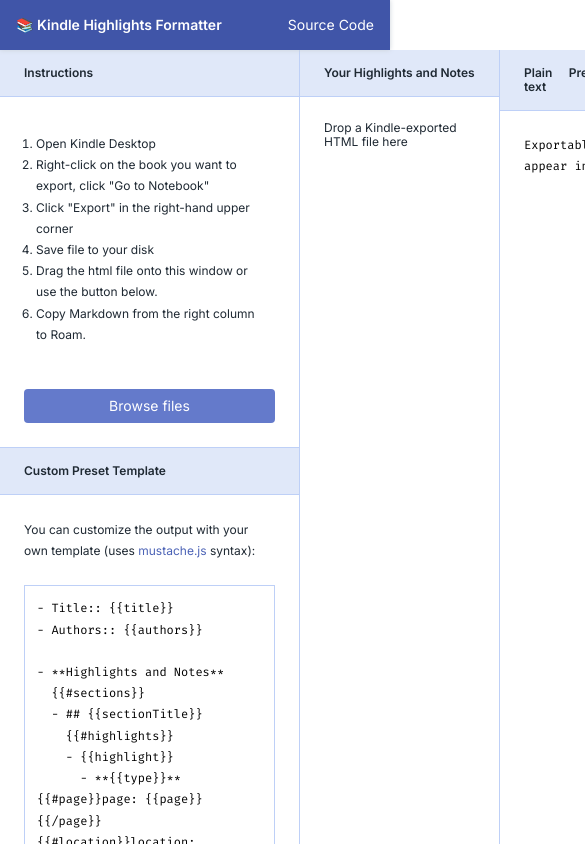
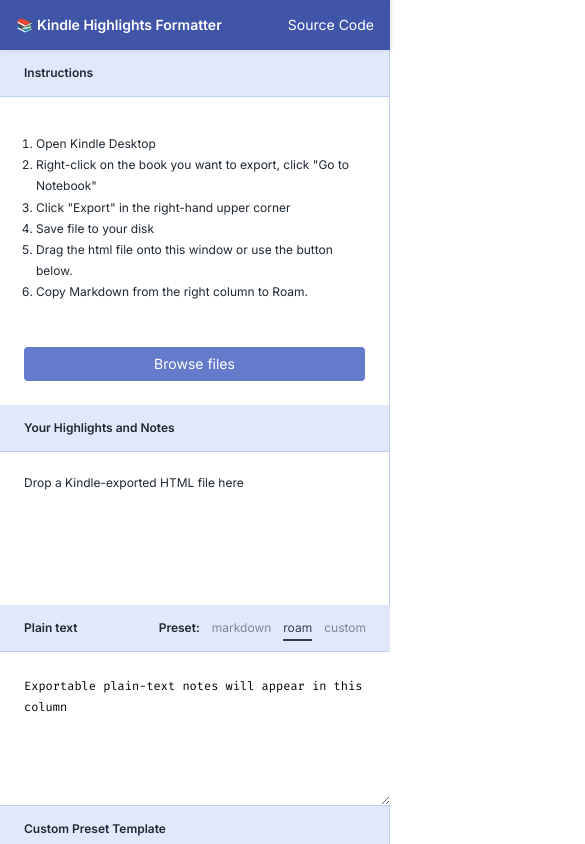
Before and after one commit to pch/kindle-formatter, a Next.js app: page / in a window 390 px wide. Shown: the top 844 px of the page, 585 px wide, since content can reach past the window. Built offline with nearby package versions, Linux system fonts and the light colour scheme.

Commit message:
Basic mobile styles

```diff
--- a/appConfig.js
+++ b/appConfig.js
@@ -6,7 +6,7 @@
 
 export const breakpoints = {
   breakS: `(max-width: 576px)`,
-  breakM: `(max-width: 950px)`,
+  breakM: `(max-width: 850px)`,
   breakL: `(max-width: 1020px)`,
   breakXL: `(max-width: 1440px)`,
 };
--- a/components/BooksApp/BookAppStyles.js
+++ b/components/BooksApp/BookAppStyles.js
@@ -1,10 +1,10 @@
 import styled from "styled-components";
+import { breakpoints } from "appConfig";
 
 export const BookAppWrapper = styled.div`
   min-height: calc(100vh - var(--header-height));
   max-height: calc(100vh - var(--header-height));
   padding: 0;
-  min-width: 800px;
   max-width: 100%;
   margin: 0 auto;
 
@@ -13,14 +13,35 @@
     "instructions highlights export"
     "preset highlights export";
 
-  grid-template-columns: minmax(150px, 400px) minmax(200px, 1fr) minmax(
+  grid-template-columns: minmax(150px, 400px) minmax(200px, auto) minmax(
       300px,
-      1fr
+      auto
     );
 
   grid-template-rows: 1fr 1fr;
 
   font-size: var(--text-xs);
+
+  @media ${breakpoints.breakL} {
+    grid-template-areas:
+      "instructions highlights"
+      "preset export ";
+
+    grid-template-columns: minmax(150px, 300px) minmax(200px, 1fr);
+  }
+
+  @media ${breakpoints.breakM} {
+    grid-template-areas:
+      "instructions"
+      "highlights"
+      "export"
+      "preset";
+
+    grid-template-columns: 1fr;
+
+    grid-template-rows: auto minmax(200px, auto) minmax(200px, auto) auto;
+    max-height: auto;
+  }
 `;
 
 const Area = styled.div`
```
